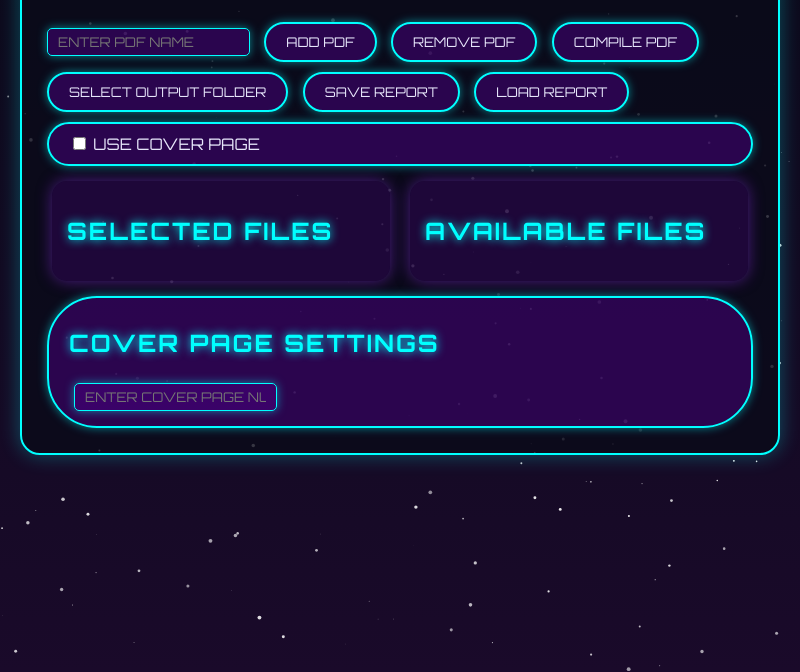
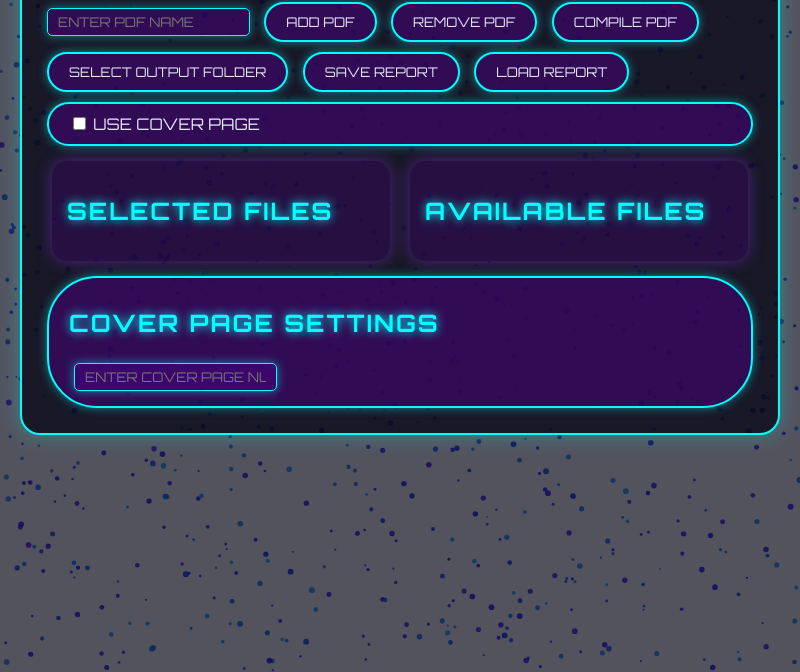
Before and after one commit to Daniel-Rolen/PDFCompilator, an Electron app: page templates/index.html in a window 800 px wide. Shown: the part 128-800 px from the top of the page. Drawn offline with Linux system fonts and the light colour scheme; no server answers.

Commit message:
Agent query: 1. Is the galaxy background animation visually appealing and responsive to mouse movements? 2. Does the application run smoothly on your device without noticeable lag? 3. Are all the UI elements still visible and functional over the new background?

```diff
--- a/static/script.js
+++ b/static/script.js
@@ -11,45 +11,77 @@ function resizeCanvas() {
 resizeCanvas();
 window.addEventListener('resize', resizeCanvas);
 
-// Star properties
-const stars = [];
-const starCount = 200;
-const maxStarSize = 2;
+// Galaxy properties
+const galaxyParticles = [];
+const particleCount = 1000;
+const baseSize = 1;
+const additionalSize = 2;
+const baseSpeed = 0.02;
+const additionalSpeed = 0.04;
 
-class Star {
+class GalaxyParticle {
     constructor() {
         this.x = Math.random() * canvas.width;
         this.y = Math.random() * canvas.height;
-        this.size = Math.random() * maxStarSize;
-        this.speed = Math.random() * 0.2;
-        this.brightness = Math.random();
+        this.size = Math.random() * additionalSize + baseSize;
+        this.originalSize = this.size;
+        this.speed = Math.random() * additionalSpeed + baseSpeed;
+        this.vx = Math.random() * 2 - 1;
+        this.vy = Math.random() * 2 - 1;
+        this.hue = Math.random() * 60 + 200; // Blue to purple hues
     }
 
-    update() {
-        this.y -= this.speed;
-        if (this.y < 0) {
-            this.y = canvas.height;
+    update(mouseX, mouseY) {
+        this.x += this.vx * this.speed;
+        this.y += this.vy * this.speed;
+
+        // Wrap around screen
+        if (this.x < 0) this.x = canvas.width;
+        if (this.x > canvas.width) this.x = 0;
+        if (this.y < 0) this.y = canvas.height;
+        if (this.y > canvas.height) this.y = 0;
+
+        // Interactive effect
+        const dx = mouseX - this.x;
+        const dy = mouseY - this.y;
+        const distance = Math.sqrt(dx * dx + dy * dy);
+        const maxDistance = 100;
+
+        if (distance < maxDistance) {
+            const force = (maxDistance - distance) / maxDistance;
+            this.vx += dx / distance * force * 0.02;
+            this.vy += dy / distance * force * 0.02;
+            this.size = this.originalSize + force * additionalSize;
+        } else {
+            this.size = this.originalSize;
         }
-        this.brightness = Math.sin(performance.now() * 0.001 * this.speed) * 0.5 + 0.5;
     }
 
     draw() {
-        ctx.fillStyle = `rgba(255, 255, 255, ${this.brightness})`;
+        ctx.fillStyle = `hsla(${this.hue}, 100%, 50%, 0.8)`;
         ctx.beginPath();
         ctx.arc(this.x, this.y, this.size, 0, Math.PI * 2);
         ctx.fill();
     }
 }
 
-// Create initial stars
-for (let i = 0; i < starCount; i++) {
-    stars.push(new Star());
+// Create initial particles
+for (let i = 0; i < particleCount; i++) {
+    galaxyParticles.push(new GalaxyParticle());
 }
 
 let animationFrameId;
 let lastTime = 0;
-const targetFPS = 30;
+const targetFPS = 60;
 const frameInterval = 1000 / targetFPS;
+
+let mouseX = 0;
+let mouseY = 0;
+
+canvas.addEventListener('mousemove', (event) => {
+    mouseX = event.clientX;
+    mouseY = event.clientY;
+});
 
 function animate(currentTime) {
     animationFrameId = requestAnimationFrame(animate);
@@ -60,9 +92,10 @@ function animate(currentTime) {
     lastTime = currentTime - (deltaTime % frameInterval);
 
     ctx.clearRect(0, 0, canvas.width, canvas.height);
-    stars.forEach(star => {
-        star.update();
-        star.draw();
+
+    galaxyParticles.forEach(particle => {
+        particle.update(mouseX, mouseY);
+        particle.draw();
     });
 }
 
@@ -93,7 +126,6 @@ function updatePdfLists() {
                 li.classList.add('space-element');
                 selectedFilesList.appendChild(li);
             });
-            // For now, we'll just duplicate the selected files in the available files list
             pdfs.forEach(pdf => {
                 const li = document.createElement('li');
                 li.textContent = pdf;
@@ -206,5 +238,4 @@ loadReportButton.addEventListener('click', () => {
     input.click();
 });
 
-// Initial PDF list update
 updatePdfLists();
--- a/static/styles.css
+++ b/static/styles.css
@@ -13,17 +13,7 @@ body, html {
     padding: 0;
     font-family: 'Orbitron', sans-serif;
     height: 100%;
-    background-color: var(--background-color);
-    color: var(--text-color);
-    overflow-x: hidden;
-}
-
-#app {
-    position: relative;
-    min-height: 100%;
-    padding: 20px;
-    box-sizing: border-box;
-    background: linear-gradient(to bottom, #0a0a1a, #1a0a2a);
+    overflow: hidden;
 }
 
 #galaxy-background {
@@ -32,19 +22,25 @@ body, html {
     left: 0;
     width: 100%;
     height: 100%;
-    z-index: 0;
-    pointer-events: none;
+    z-index: -1;
+}
+
+#app {
+    position: relative;
+    min-height: 100vh;
+    padding: 20px;
+    box-sizing: border-box;
+    background: rgba(10, 10, 26, 0.7);
+    color: var(--text-color);
 }
 
 #content {
-    position: relative;
-    z-index: 1;
+    max-width: 800px;
+    margin: 0 auto;
     padding: 20px;
     background: rgba(10, 10, 26, 0.8);
     border: 2px solid var(--accent-color);
     border-radius: 20px;
-    max-width: 800px;
-    margin: 20px auto;
     box-shadow: 0 0 20px rgba(0, 255, 255, 0.3);
 }
 
@@ -84,10 +80,12 @@ h1, h2 {
 #pdfSections {
     display: flex;
     justify-content: space-between;
+    flex-wrap: wrap;
 }
 
 #selectedFiles, #availableFiles {
     flex: 1;
+    min-width: 250px;
     margin: 10px;
     padding: 15px;
     background: rgba(74, 0, 130, 0.3);
--- a/templates/index.html
+++ b/templates/index.html
@@ -7,8 +7,8 @@
     <link rel="stylesheet" href="/static/styles.css?v={{ static_version }}">
 </head>
 <body>
+    <canvas id="galaxy-background"></canvas>
     <div id="app">
-        <canvas id="galaxy-background"></canvas>
         <div id="content">
             <h1>The Binder</h1>
             <div id="controls">
```
